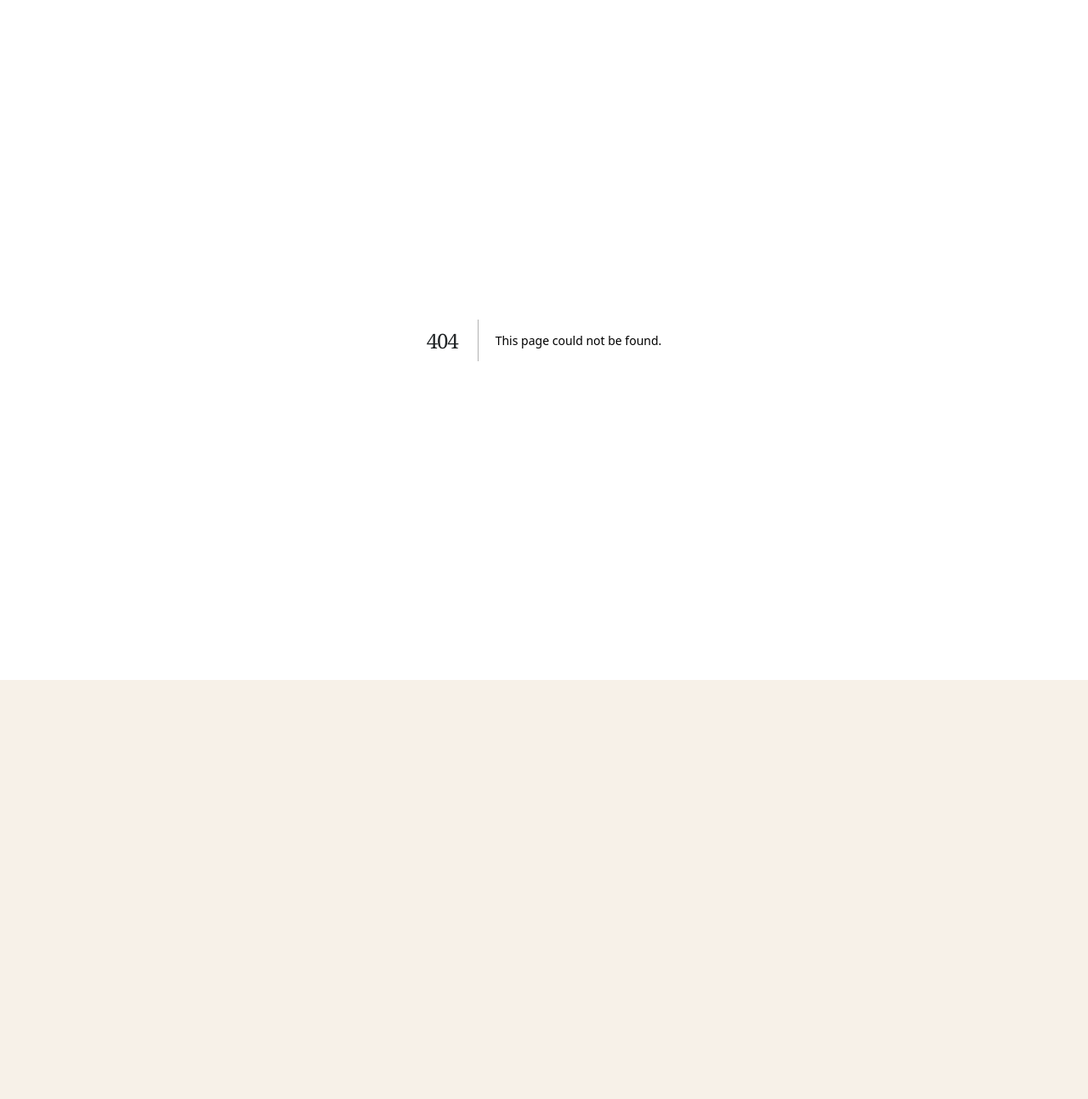
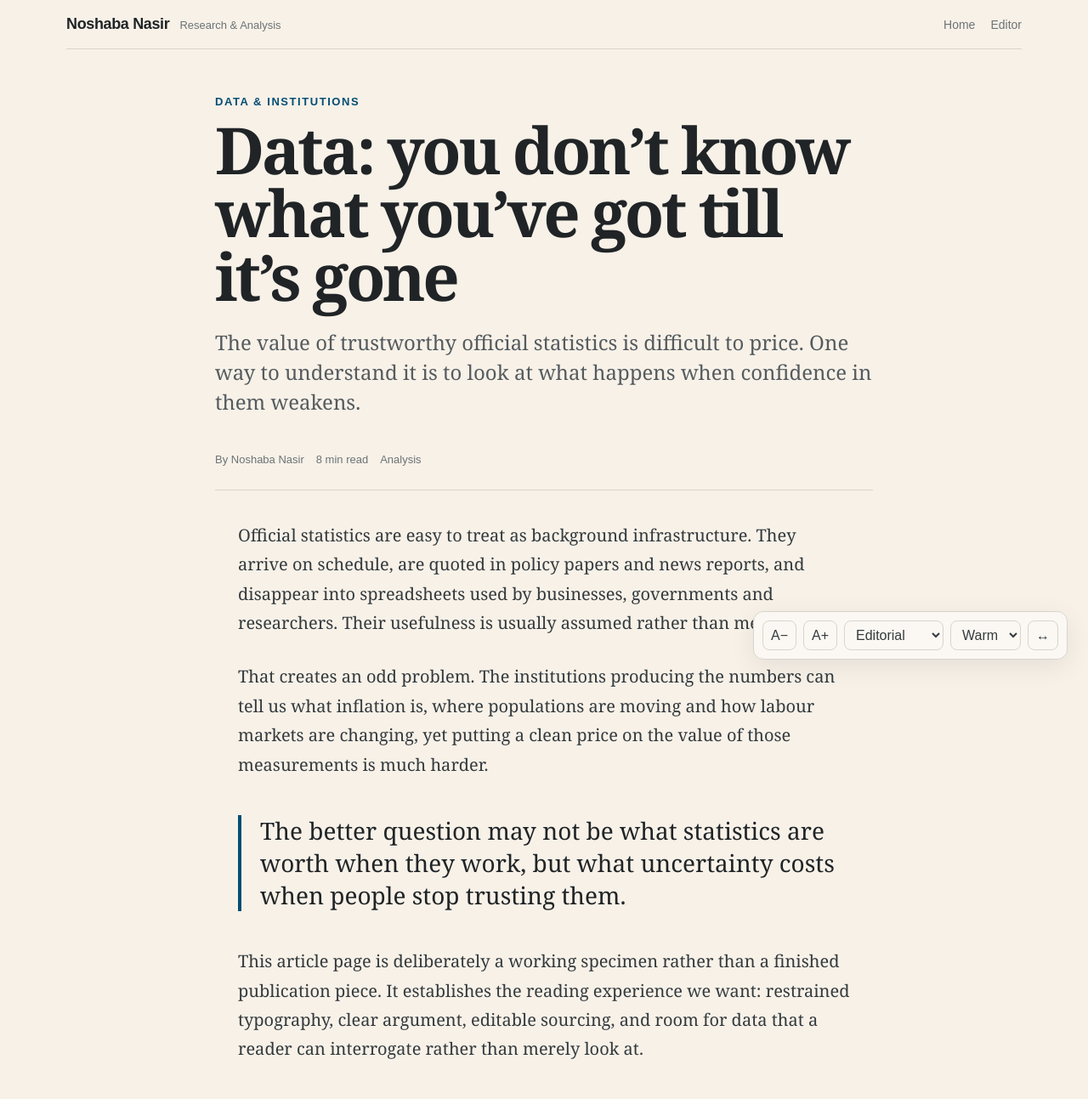
Before and after one commit to jamal715/personal-editorial-engine, a Next.js app: page /article/data-you-dont-know in a window 1280 px wide. Before the commit this address had no page. Shown: the top 1293 px of the page at 85% size. Before the commit the page ends 800 px from the top, so only its background shows below. Built offline with nearby package versions, Linux system fonts and the light colour scheme.

Commit message:
Add long-form article reader

```diff
--- /dev/null
+++ b/app/article/data-you-dont-know/page.tsx
@@ -0,0 +1,41 @@
+import ReaderControls from "../../../components/ReaderControls";
+import InteractiveCountryChart from "../../../components/InteractiveCountryChart";
+
+export default function ArticlePage() {
+  return (
+    <main>
+      <div className="shell">
+        <header className="topbar">
+          <div className="brand"><strong>Noshaba Nasir</strong><span>Research & Analysis</span></div>
+          <nav className="nav"><a href="/">Home</a><a href="/editor">Editor</a></nav>
+        </header>
+      </div>
+
+      <article className="article-shell">
+        <div className="kicker">Data & institutions</div>
+        <h1 className="article-title">Data: you don’t know what you’ve got till it’s gone</h1>
+        <p className="article-standfirst">The value of trustworthy official statistics is difficult to price. One way to understand it is to look at what happens when confidence in them weakens.</p>
+        <div className="article-meta"><span>By Noshaba Nasir</span><span>8 min read</span><span>Analysis</span></div>
+
+        <div className="article-body">
+          <p>Official statistics are easy to treat as background infrastructure. They arrive on schedule, are quoted in policy papers and news reports, and disappear into spreadsheets used by businesses, governments and researchers. Their usefulness is usually assumed rather than measured.</p>
+          <p>That creates an odd problem. The institutions producing the numbers can tell us what inflation is, where populations are moving and how labour markets are changing, yet putting a clean price on the value of those measurements is much harder.</p>
+          <p className="pullquote">The better question may not be what statistics are worth when they work, but what uncertainty costs when people stop trusting them.</p>
+          <p>This article page is deliberately a working specimen rather than a finished publication piece. It establishes the reading experience we want: restrained typography, clear argument, editable sourcing, and room for data that a reader can interrogate rather than merely look at.</p>
+
+          <InteractiveCountryChart />
+
+          <h2>Numbers should be part of the argument</h2>
+          <p>An interactive chart is useful only when it helps answer the question the article is asking. The publication should not become a dashboard with prose wrapped around it. The argument remains primary; the visual exists because the reader can learn something by changing the comparison.</p>
+          <p>That principle will guide every future chart, map and table in the system. The editor will be able to change titles, labels, source notes and explanatory captions before publication. Readers will be able to change the variables we intentionally expose without altering the underlying editorial framing.</p>
+
+          <h2>Uncertainty belongs in the prose</h2>
+          <p>A serious article should be comfortable saying that an estimate is weak, that two sources disagree, or that the evidence does not support a confident conclusion. The editorial engine will therefore flag uncertainty privately instead of smoothing it away.</p>
+          <p>The objective is not to make research sound more certain. It is to make the limits of the evidence easier to understand.</p>
+        </div>
+      </article>
+
+      <ReaderControls />
+    </main>
+  );
+}
```
